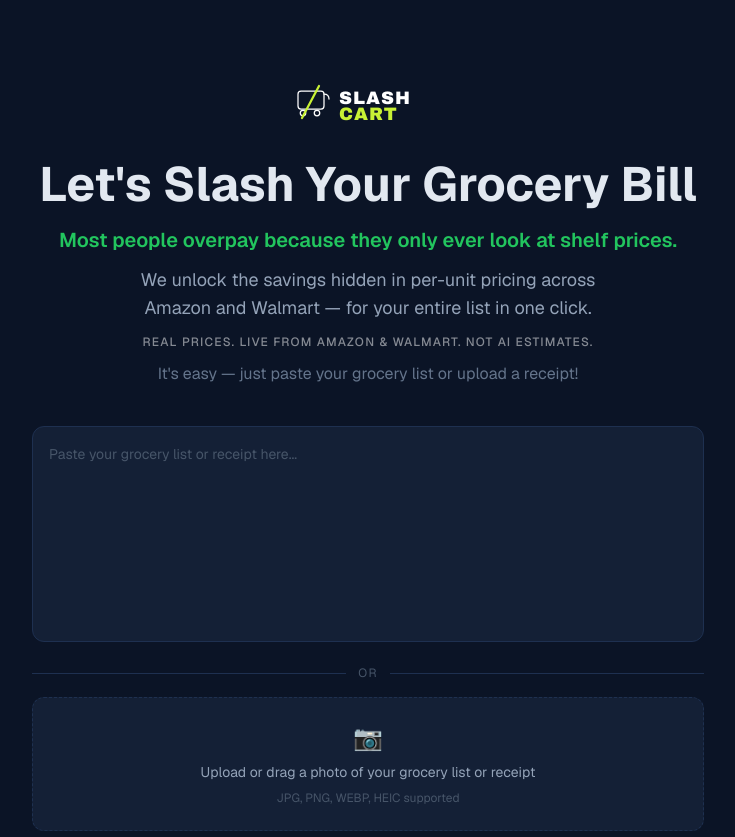
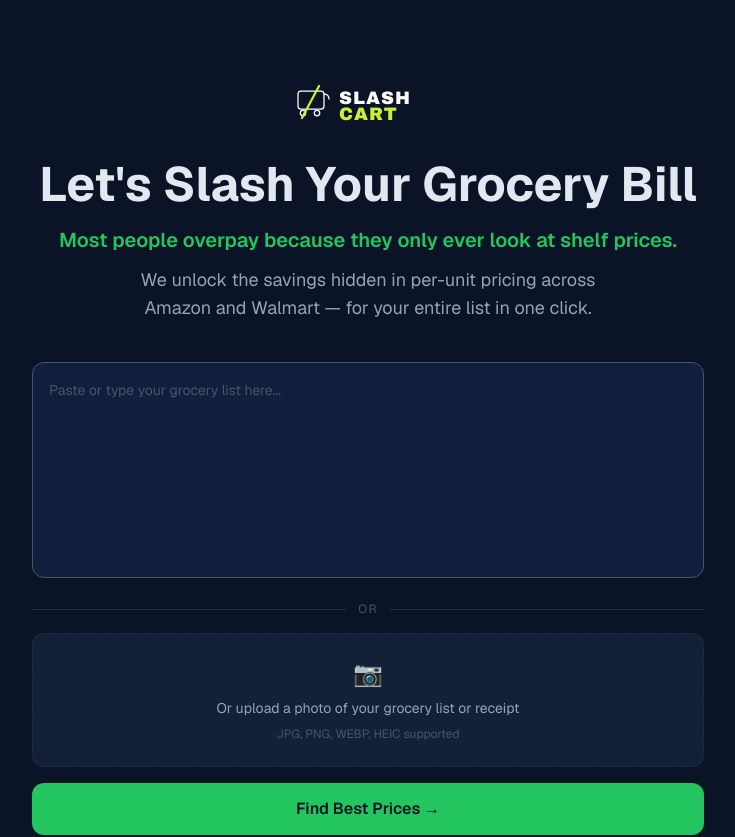
Before and after one commit to mchitnis99/slashcart-app, a Next.js app: page / in a window 1280 px wide. Shown: the top 837 px of the page, without its empty margins (272-1007 px from the left). Built offline with nearby package versions, Linux system fonts and the light colour scheme.

Commit message:
fix: trim hero copy, update input labels, improve textarea visibility

```diff
--- a/app/components/GroceryInput.tsx
+++ b/app/components/GroceryInput.tsx
@@ -96,9 +96,9 @@
         <textarea
           value={text}
           onChange={(e) => setText(e.target.value)}
-          placeholder="Paste your grocery list or receipt here..."
+          placeholder="Paste or type your grocery list here..."
           rows={8}
-          className="w-full rounded-xl border border-[#1e3050] bg-[#142036] text-[#e2e8f0] placeholder-[#475569] p-4 text-sm leading-relaxed resize-none focus:outline-none focus:ring-2 focus:ring-[#22c55e] transition"
+          className="w-full rounded-xl border border-slate-600 bg-[#0f1f3d] text-[#e2e8f0] placeholder-[#475569] p-4 text-sm leading-relaxed resize-none focus:outline-none focus:ring-2 focus:ring-[#22c55e] transition"
         />
       </div>
 
@@ -138,7 +138,7 @@
           }`}
         >
           <span className="text-2xl">📷</span>
-          <span>Upload or drag a photo of your grocery list or receipt</span>
+          <span>Or upload a photo of your grocery list or receipt</span>
           <span className="text-xs text-[#475569]">JPG, PNG, WEBP, HEIC supported</span>
         </button>
       )}
--- a/app/page.tsx
+++ b/app/page.tsx
@@ -40,14 +40,8 @@
         <p className="text-[#22c55e] font-semibold text-lg sm:text-xl mb-3">
           Most people overpay because they only ever look at shelf prices.
         </p>
-        <p className="text-[#94a3b8] text-base sm:text-lg max-w-lg mx-auto mb-3">
+        <p className="text-[#94a3b8] text-base sm:text-lg max-w-lg mx-auto">
           We unlock the savings hidden in per-unit pricing across Amazon and Walmart — for your entire list in one click.
-        </p>
-        <p className="text-white/50 text-xs font-medium tracking-widest uppercase mb-3">
-          Real prices. Live from Amazon &amp; Walmart. Not AI estimates.
-        </p>
-        <p className="text-[#64748b] text-sm sm:text-base max-w-md mx-auto">
-          It&apos;s easy — just paste your grocery list or upload a receipt!
         </p>
       </div>
 
```
